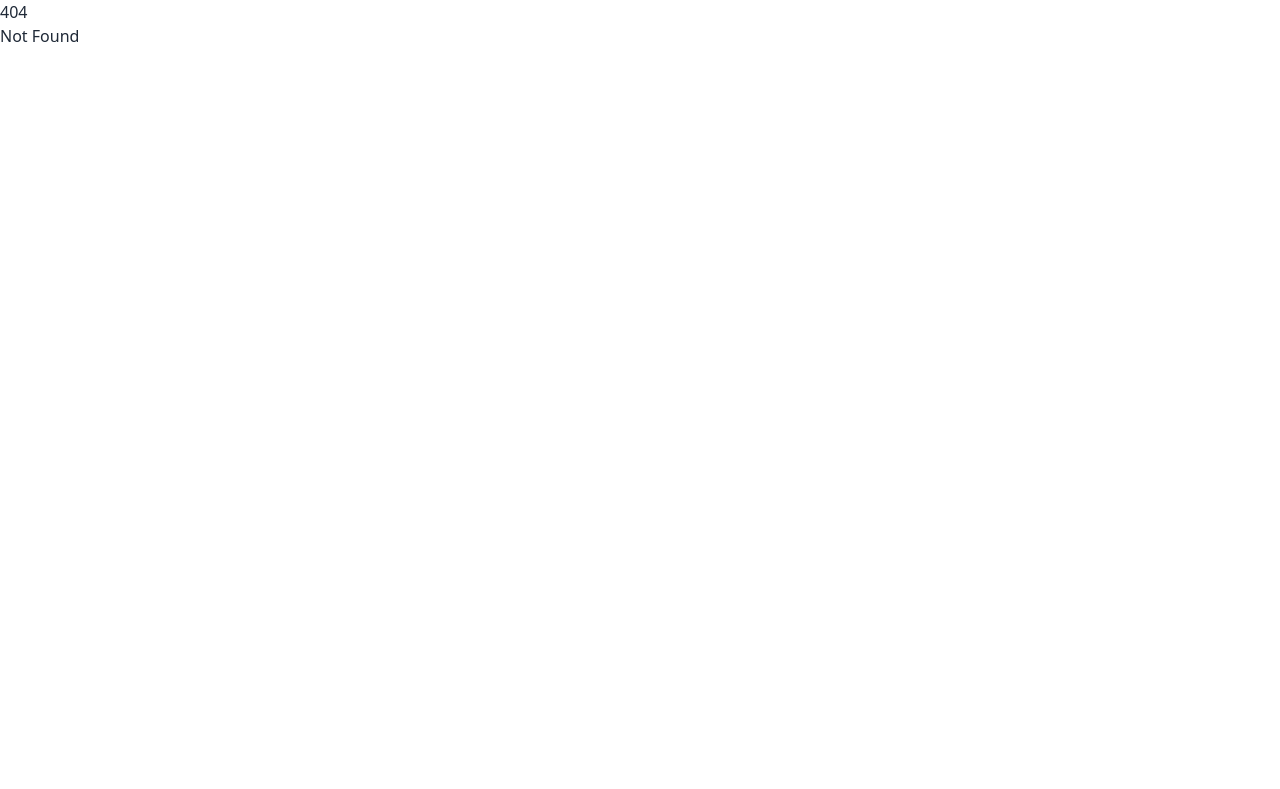
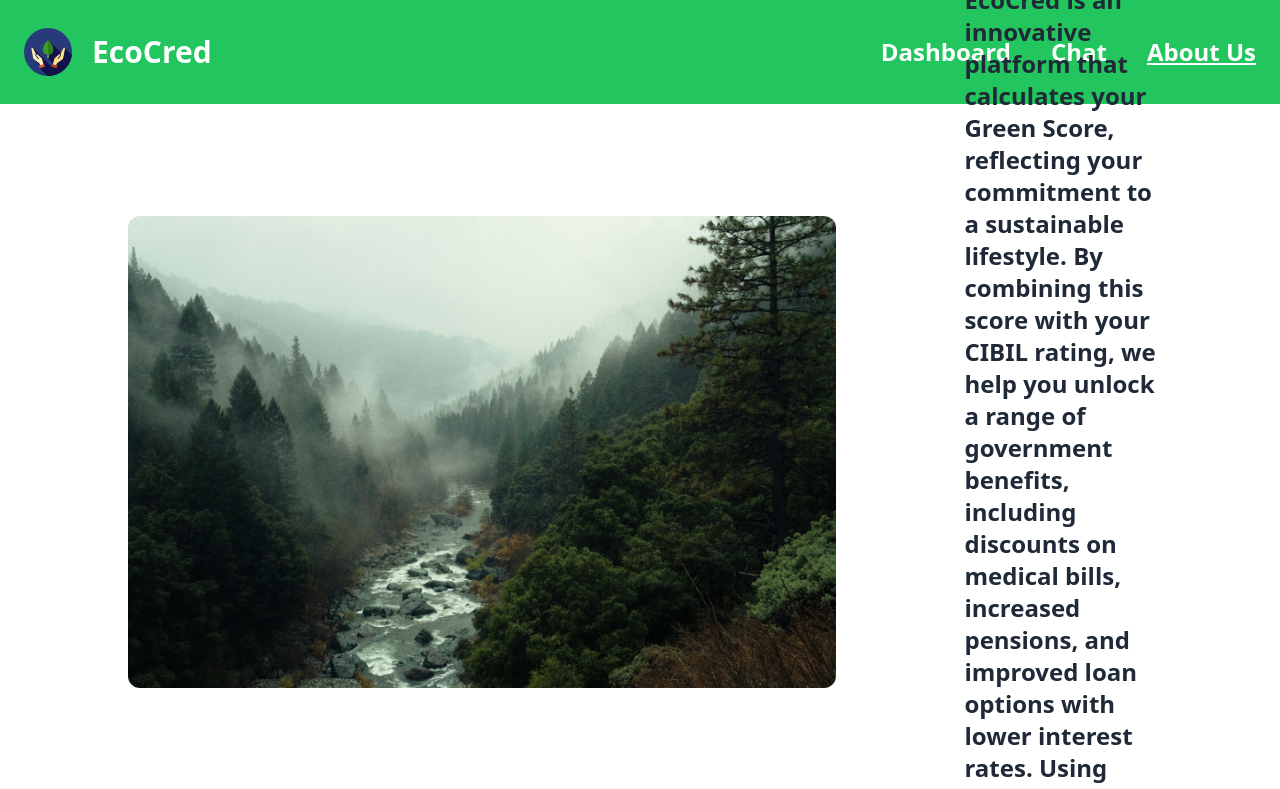
Before and after one commit to lovelindhoni/ecocred-web, a SvelteKit app: page /about-us in a window 1280 px wide. Before the commit this address had no page. Shown: the top 789 px of the page. Built offline with nearby package versions, Linux system fonts and the light colour scheme.

Commit message:
feat: about-us page 👙💋

```diff
--- /dev/null
+++ b/src/routes/about-us/+page.svelte
@@ -0,0 +1,40 @@
+<script lang="ts">
+	import logo from '$lib/assets/ecology-sprout-svgrepo-com.svg';
+	import { goto } from '$app/navigation';
+	import realistic from '$lib/assets/realistic-nature.jpeg';
+	import animated from '$lib/assets/animated-nature.jpeg';
+</script>
+
+<main class="box-border flex h-[100dvh] w-[100dvw] flex-col">
+	<div class="navbar h-[13%] bg-[#22c55e]">
+		<div class="mx-4 flex w-full items-center justify-between">
+			<div
+				class="flex cursor-pointer items-center justify-center space-x-5"
+				on:click={() => goto('/dashboard')}
+			>
+				<img src={logo} class="h-12 w-12" alt="" />
+				<p class="text-3xl font-bold text-white">EcoCred</p>
+			</div>
+			<div class="flex space-x-10 text-2xl font-semibold text-white">
+				<div on:click={() => goto('/dashboard')} class="cursor-pointer">Dashboard</div>
+				<div on:click={() => goto('/chat')} class="cursor-pointer">Chat</div>
+				<div class="cursor-pointer underline">About Us</div>
+			</div>
+		</div>
+	</div>
+
+	<div class="box-border flex h-[87%] w-full items-center gap-32 px-32 py-28">
+		<img src={realistic} class="h-full w-full rounded-xl" alt="" />
+		<div>
+			<h1 class="mb-6 text-[8vh] font-bold">About Us</h1>
+			<article class="loose text-2xl font-semibold">
+				EcoCred is an innovative platform that calculates your Green Score, reflecting your
+				commitment to a sustainable lifestyle. By combining this score with your CIBIL rating, we
+				help you unlock a range of government benefits, including discounts on medical bills,
+				increased pensions, and improved loan options with lower interest rates. Using advanced
+				techniques like web scraping and IoT devices, EcoCred empowers you to live more sustainably
+				while enjoying tangible rewards.
+			</article>
+		</div>
+	</div>
+</main>
--- a/src/routes/chat/+page.svelte
+++ b/src/routes/chat/+page.svelte
@@ -46,9 +46,10 @@
 			...exchanges,
 			{ owner: 'bot', text: `<span class="loading loading-dots loading-xs"></span>` }
 		];
+    const context = "Context : EcoCred is an innovative project designed to assess and incentivize environmentally conscious behavior by calculating a green score based on a household's consumption of LPG, water, and electricity. This score is normalized among users within the same region to ensure fair comparison. Where government portals provide consumption data, web scraping is utilized; however, recognizing the inconsistency in data availability across India, EcoCre includes an affordable IoT device for direct monitoring and data upload from households. The resulting green score serves as both a measure of environmental impact and a financial tool, offering lower interest rates in the banking sector for users with higher scores. EcoCre thus integrates technology, sustainability, and finance to encourage eco-friendly living."
 		const response = await inference.chatCompletion({
 			model: 'mistralai/Mixtral-8x7B-Instruct-v0.1',
-			messages: [{ role: 'user', content: userText }],
+			messages: [{ role: 'user', content: userText + ` ${context}` }],
 			max_tokens: 500
 		});
 		const reply = response.choices[0]?.message?.content || '';
@@ -79,7 +80,7 @@
 			<div class="flex space-x-10 text-2xl font-semibold text-white">
 				<div on:click={() => goto('/dashboard')} class="cursor-pointer">Dashboard</div>
 				<div class="cursor-pointer underline">Chat</div>
-				<div on:click={() => goto('/aboutus')} class="cursor-pointer">About Us</div>
+				<div on:click={() => goto('/about-us')} class="cursor-pointer">About Us</div>
 			</div>
 		</div>
 	</div>
--- a/src/routes/dashboard/+page.svelte
+++ b/src/routes/dashboard/+page.svelte
@@ -59,7 +59,7 @@
 			<div class="flex space-x-10 text-2xl font-semibold text-white">
 				<div class="underline cursor-pointer">Dashboard</div>
 				<div on:click={() => goto('/chat')} class="cursor-pointer">Chat</div>
-				<div on:click={() => goto('/aboutus')} class="cursor-pointer">About Us</div>
+				<div on:click={() => goto('/about-us')} class="cursor-pointer">About Us</div>
 			</div>
 			<div class="flex items-center justify-center gap-2">
 				{#if homeData}
```
Also changed, not shown: src/lib/assets/animated-nature.jpeg (added), src/lib/assets/realistic-nature.jpeg (added).
